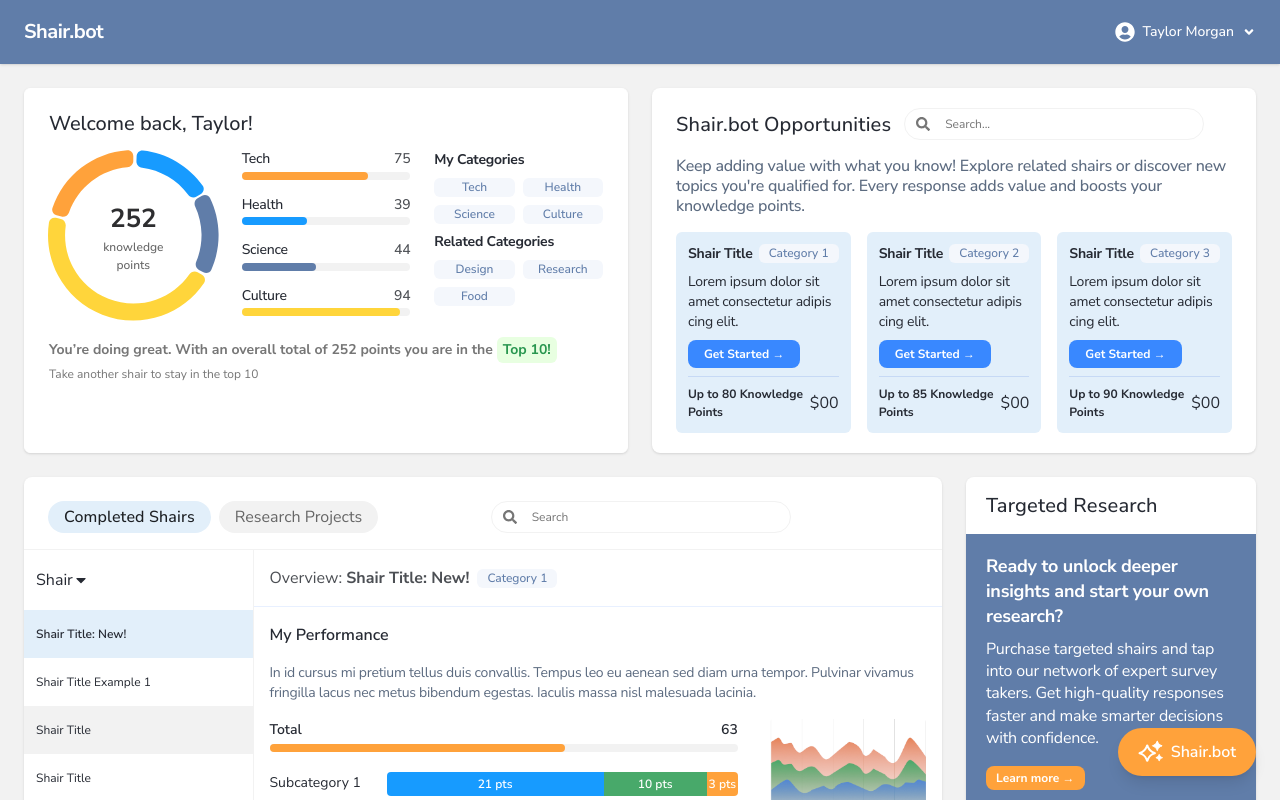
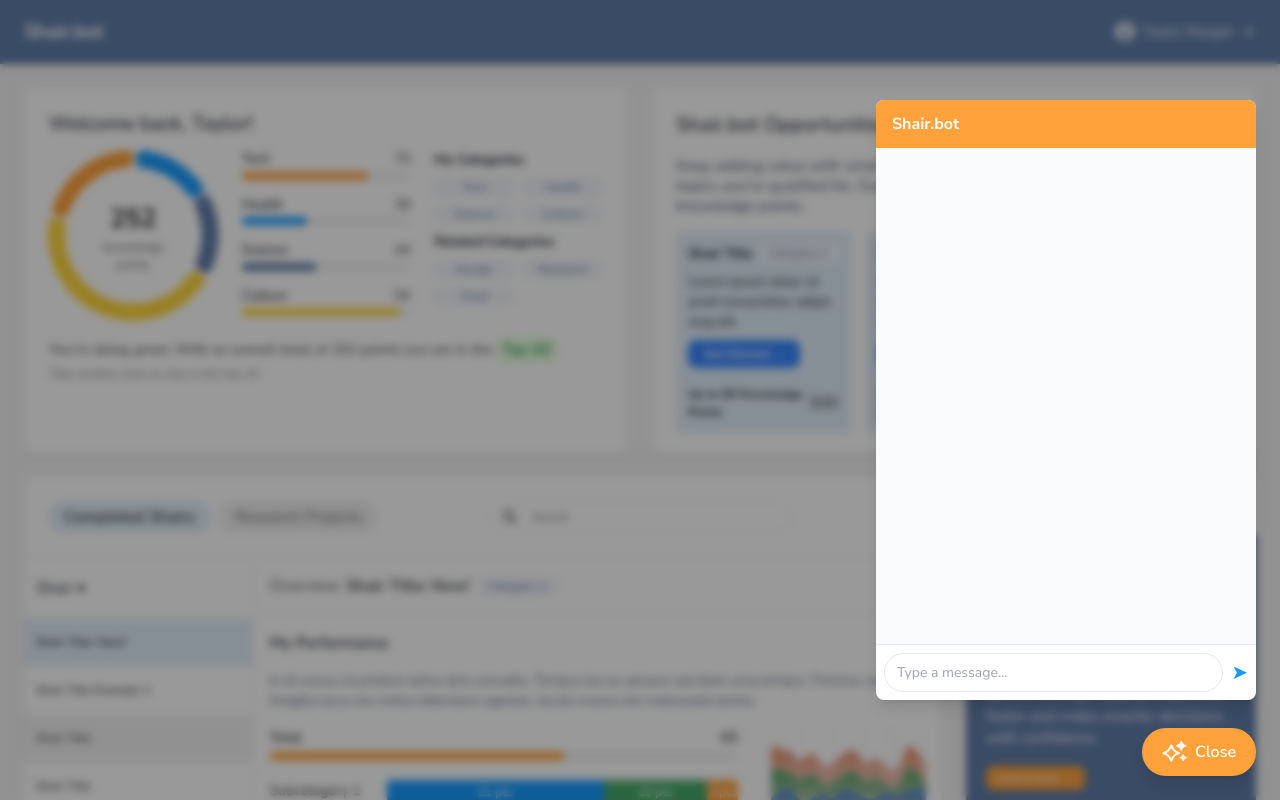
Before and after one commit to jamesfmcgrath/shair-bot, a React (Vite) app: page / in a window 1280 px wide. Both pictures are taken after a click on the button "Shair.bot". Shown: the top 800 px of the page. Built offline with nearby package versions, Linux system fonts and the light colour scheme.

Commit message:
Set up chat

```diff
--- a/src/App.jsx
+++ b/src/App.jsx
@@ -4,14 +4,18 @@
 import '@fontsource/nunito-sans/600.css';
 import '@fontsource/nunito-sans/700.css';
 import '@fontsource/nunito-sans/800.css';
+import { useState } from 'react';
+import ChatPanel from './components/ChatPanel';
+import ChatToggleButton from './components/ChatToggleButton';
 import CompletedShairs from './components/CompletedShairs';
 import Header from './components/Header';
 import OpportunitiesBlock from './components/OpportunitiesBlock';
-import ShairBotButton from './components/ShairBotButton';
 import TargetedResearch from './components/TargetedResearch';
 import WelcomeBlock from './components/WelcomeBlock';
 
 export default function App() {
+  const [isChatOpen, setIsChatOpen] = useState(false);
+
   return (
     <div className="flex flex-col min-h-screen font-sans bg-gray-light text-text-dark">
       {/* Header */}
@@ -30,7 +34,23 @@
       </div>
 
       {/* Floating Button */}
-      <ShairBotButton />
+      <ChatToggleButton
+        isOpen={isChatOpen}
+        onClick={() => setIsChatOpen(!isChatOpen)}
+      />
+
+      {/* Chat Panel */}
+      {isChatOpen && (
+        <>
+          {/* Optional: Background overlay */}
+          <div
+            className="fixed inset-0 z-30 bg-black/40 backdrop-blur-sm"
+            onClick={() => setIsChatOpen(false)}
+          ></div>
+
+          <ChatPanel onClose={() => setIsChatOpen(false)} />
+        </>
+      )}
     </div>
   );
 }
--- /dev/null
+++ b/src/components/ChatPanel.jsx
@@ -0,0 +1,25 @@
+export default function ChatPanel({ onClose }) {
+  return (
+    <div className="fixed bottom-[100px] right-6 w-[380px] h-[75vh] bg-white rounded-lg shadow-lg flex flex-col z-40 overflow-hidden">
+      {/* Header */}
+      <div className="bg-brand-orange text-white px-4 py-3 text-[16px] font-bold">
+        Shair.bot
+      </div>
+
+      {/* Chat content */}
+      <div className="flex-1 p-4 space-y-4 overflow-y-auto bg-[#F9FBFD]">
+        {/* Messages go here */}
+      </div>
+
+      {/* Input */}
+      <div className="flex items-center gap-2 p-2 border-t">
+        <input
+          type="text"
+          placeholder="Type a message..."
+          className="flex-1 px-3 py-2 rounded-full border text-[14px]"
+        />
+        <button className="text-xl text-brand-blue">➤</button>
+      </div>
+    </div>
+  );
+}
--- /dev/null
+++ b/src/components/ChatToggleButton.jsx
@@ -0,0 +1,37 @@
+export default function ChatToggleButton({ isOpen, onClick }) {
+  return (
+    <button
+      onClick={onClick}
+      className="fixed z-50 flex flex-row px-5 py-3 font-semibold text-white rounded-full shadow-lg bottom-6 right-6 bg-brand-orange hover:bg-brand-yellow"
+    >
+      <svg
+        className="mr-2"
+        xmlns="http://www.w3.org/2000/svg"
+        width="25"
+        height="22"
+        viewBox="0 0 25 22"
+        fill="none"
+      >
+        <path
+          d="M9.99873 7.16894C9.79012 6.67519 9.62155 6.16051 9.49555 5.62912C9.46718 5.50763 9.35954 5.42034 9.23437 5.42034H9.23187H9.22936C9.10503 5.42034 8.99738 5.50763 8.96901 5.62912C8.84301 6.16051 8.67361 6.67519 8.465 7.16894C7.26839 9.99791 4.77587 12.1449 1.73178 12.8663C1.60995 12.8951 1.52317 13.0026 1.52317 13.1274V13.1295V13.1317C1.52317 13.2565 1.60995 13.3641 1.73178 13.3928C4.77587 14.1142 7.26839 16.2612 8.465 19.0901C8.67361 19.5839 8.84301 20.0986 8.96901 20.63C8.99738 20.7515 9.10503 20.8387 9.22936 20.8387H9.23187H9.23437C9.35954 20.8387 9.46718 20.7515 9.49555 20.63C9.62155 20.0986 9.79012 19.5839 9.99873 19.0901C11.1953 16.2612 13.6887 14.1142 16.7328 13.3928C16.8538 13.3641 16.9414 13.2565 16.9414 13.1317V13.1295V13.1274C16.9414 13.0026 16.8538 12.8951 16.7328 12.8663C13.6887 12.1449 11.1953 9.99791 9.99873 7.16894Z"
+          stroke="white"
+          strokeWidth="2"
+          strokeMiterlimit="10"
+        />
+        <path
+          d="M19.734 2.09703C19.603 1.78728 19.497 1.46435 19.4177 1.13098C19.4002 1.0548 19.3326 1.00006 19.2542 0.999972C19.2533 0.999972 19.2533 0.999972 19.2525 0.999972C19.2525 0.999972 19.2517 0.999972 19.2508 0.999972C19.1732 1.00006 19.1056 1.0548 19.0873 1.13098C19.0088 1.46435 18.9029 1.78728 18.7719 2.09703C18.0208 3.872 16.4571 5.21906 14.547 5.67159C14.4702 5.6897 14.416 5.7572 14.416 5.83547C14.416 5.83589 14.416 5.83631 14.416 5.83681C14.416 5.83723 14.416 5.83773 14.416 5.83815C14.416 5.91642 14.4702 5.98392 14.547 6.00203C16.4571 6.45455 18.0208 7.80162 18.7719 9.57651C18.9029 9.88634 19.0088 10.2093 19.0873 10.5426C19.1056 10.6188 19.1732 10.6736 19.2508 10.6736C19.2517 10.6736 19.2525 10.6736 19.2525 10.6736C19.2533 10.6736 19.2533 10.6736 19.2542 10.6736C19.3326 10.6736 19.4002 10.6188 19.4177 10.5426C19.497 10.2093 19.603 9.88634 19.734 9.57651C20.485 7.80162 22.0488 6.45455 23.9588 6.00203C24.0348 5.98392 24.0898 5.91642 24.0898 5.83815C24.0898 5.83773 24.0898 5.83723 24.0898 5.83681C24.0898 5.83631 24.0898 5.83589 24.0898 5.83547C24.0898 5.7572 24.0348 5.6897 23.9588 5.67159C22.0488 5.21906 20.485 3.872 19.734 2.09703Z"
+          fill="white"
+          stroke="white"
+          strokeMiterlimit="10"
+        />
+        <path
+          d="M21.5087 15.1524C21.4194 14.9412 21.3476 14.721 21.2934 14.4937C21.2817 14.4417 21.235 14.4044 21.1816 14.4044C21.1816 14.4044 21.1816 14.4044 21.1807 14.4044H21.1799C21.1265 14.4044 21.0806 14.4417 21.0681 14.4937C21.0147 14.721 20.9421 14.9412 20.8528 15.1524C20.3413 16.3626 19.2748 17.281 17.9723 17.5896C17.9205 17.6018 17.883 17.6479 17.883 17.7013C17.883 17.7016 17.883 17.7019 17.883 17.7022C17.883 17.7025 17.883 17.7028 17.883 17.7032C17.883 17.7565 17.9205 17.8025 17.9723 17.8148C19.2748 18.1234 20.3413 19.0419 20.8528 20.252C20.9421 20.4632 21.0147 20.6834 21.0681 20.9107C21.0806 20.9627 21.1265 21 21.1799 21H21.1807C21.1816 21 21.1816 21 21.1816 21C21.235 21 21.2817 20.9627 21.2934 20.9107C21.3476 20.6834 21.4194 20.4632 21.5087 20.252C22.021 19.0419 23.0875 18.1234 24.3892 17.8148C24.4418 17.8025 24.4785 17.7565 24.4785 17.7032C24.4785 17.7028 24.4785 17.7025 24.4785 17.7022C24.4785 17.7019 24.4785 17.7016 24.4785 17.7013C24.4785 17.6479 24.4418 17.6018 24.3892 17.5896C23.0875 17.281 22.021 16.3626 21.5087 15.1524Z"
+          fill="white"
+          stroke="white"
+          strokeMiterlimit="10"
+        />
+      </svg>{' '}
+      {isOpen ? 'Close' : 'Shair.bot'}
+    </button>
+  );
+}
--- a/src/components/CompletedShairs.jsx
+++ b/src/components/CompletedShairs.jsx
@@ -19,7 +19,7 @@
       id="shairs-block"
     >
       {/* Top Row: Buttons + Search */}
-      <div className="flex flex-col items-center justify-between p-6 pb-4 border-b xl:flex-row border-gray-light">
+      <div className="flex flex-col items-center justify-between p-6 border-b xl:flex-row border-gray-light">
         <div className="flex space-x-2">
           <button className="flex h-[32px] px-4 py-1 items-center justify-center text-[16px] font-medium text-rich-black bg-background-blue rounded-full leading-[20px] tracking-[0.16px]">
             Completed Shairs
```
